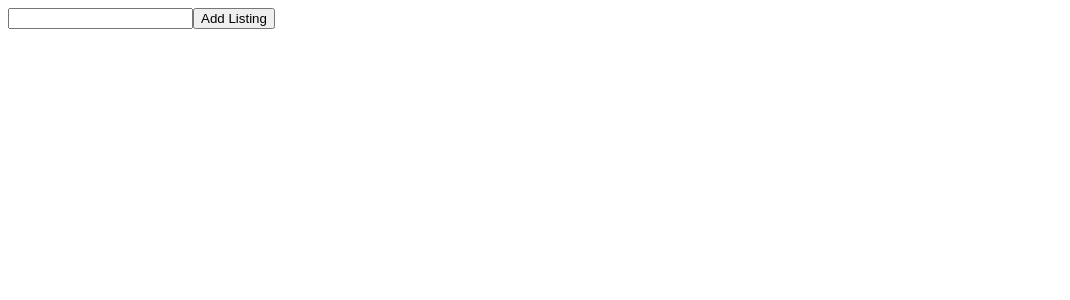
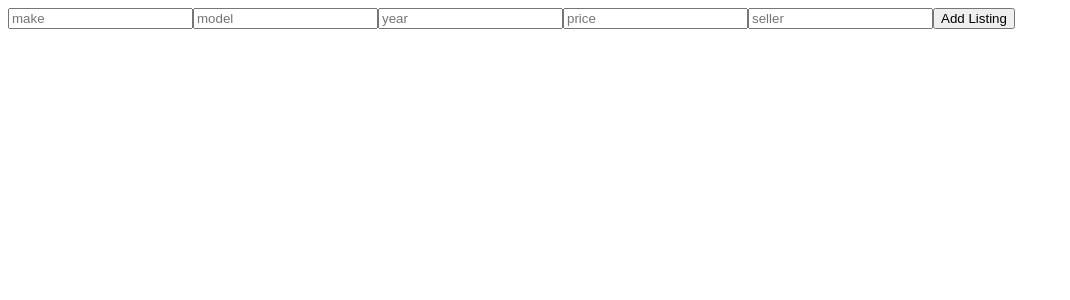
Before and after one commit to haseebhasan2019/CarListing, a React (Create React App) app: page / in a window 1280 px wide. Shown: the top 300 px of the page, without its empty margins (0-1070 px from the left). Built offline with nearby package versions, Linux system fonts and the light colour scheme.

Commit message:
In the process of changing from todo to car

```diff
--- a/src/App.js
+++ b/src/App.js
@@ -1,26 +1,38 @@
 import React, {useState, useRef } from 'react'
-import TodoList from './TodoList'
+import CarList from './CarList'
 import {v4 as uuidv4} from 'uuid'
 
 
 function App() {
-  const [todos, setTodos] = useState([])
-  const todoNameRef = useRef()
+  const [cars, setListings] = useState([])
+  const make = useRef()
+  const model = useRef()
+  const year = useRef()
+  const price = useRef()
+  const seller = useRef()
 
-  function handleAddTodo(e) {
-    const name = todoNameRef.current.value
-    if (name === '') return
-    setTodos(prevTodos => {
-      return [...prevTodos, {id: uuidv4(), name: name, complete: false}]
+
+  function handleAddListing(e) {
+    const name = make.current.value
+    const name2 = model.current.value
+    if (name === '' || name2 === '') return
+    setListings(prevListing => {
+      return [...prevListing, {id: uuidv4(), name: name + " " + name2, complete: false}]
     })
-    todoNameRef.current.value = null
+    make.current.value = null
+    model.current.value = null
   }
 
   return (
     <>
-      <TodoList todos = {todos}/>
-      <input ref={todoNameRef} type="text" />
-      <button onClick={handleAddTodo}>Add Listing</button>
+      <CarList cars = {cars}/>
+      <input ref={make} type="text" placeholder="make"/>
+      <input ref={model} type="text" placeholder="model"/>
+      <input ref={year} type="text" placeholder="year"/>
+      <input ref={price} type="text" placeholder="price"/>
+      <input ref={seller} type="text" placeholder="seller"/>
+
+      <button onClick={handleAddListing}>Add Listing</button>
     </>
   )
 }
--- a/src/Todo.js
+++ b/src/Car.js
@@ -1,6 +1,6 @@
 import React from 'react'
 
-export default function Todo({todo}) {
+export default function Car({todo}) {
     return (
         <div>
             {todo.name}
--- /dev/null
+++ b/src/CarList.js
@@ -0,0 +1,10 @@
+import React from 'react'
+import Car from './Car'
+
+export default function CarList( {cars}) {
+    return (
+        cars.map(todo =>{
+            return <Car key={todo.id} todo = {todo} />
+        })
+    )
+}
--- a/src/TodoList.js
+++ /dev/null
@@ -1,10 +0,0 @@
-import React from 'react'
-import Todo from './Todo'
-
-export default function TodoList( {todos}) {
-    return (
-        todos.map(todo =>{
-            return <Todo key={todo.id} todo = {todo} />
-        })
-    )
-}
```
Also changed, not shown: 1 other file (tests, documents, lock files or other folders).
